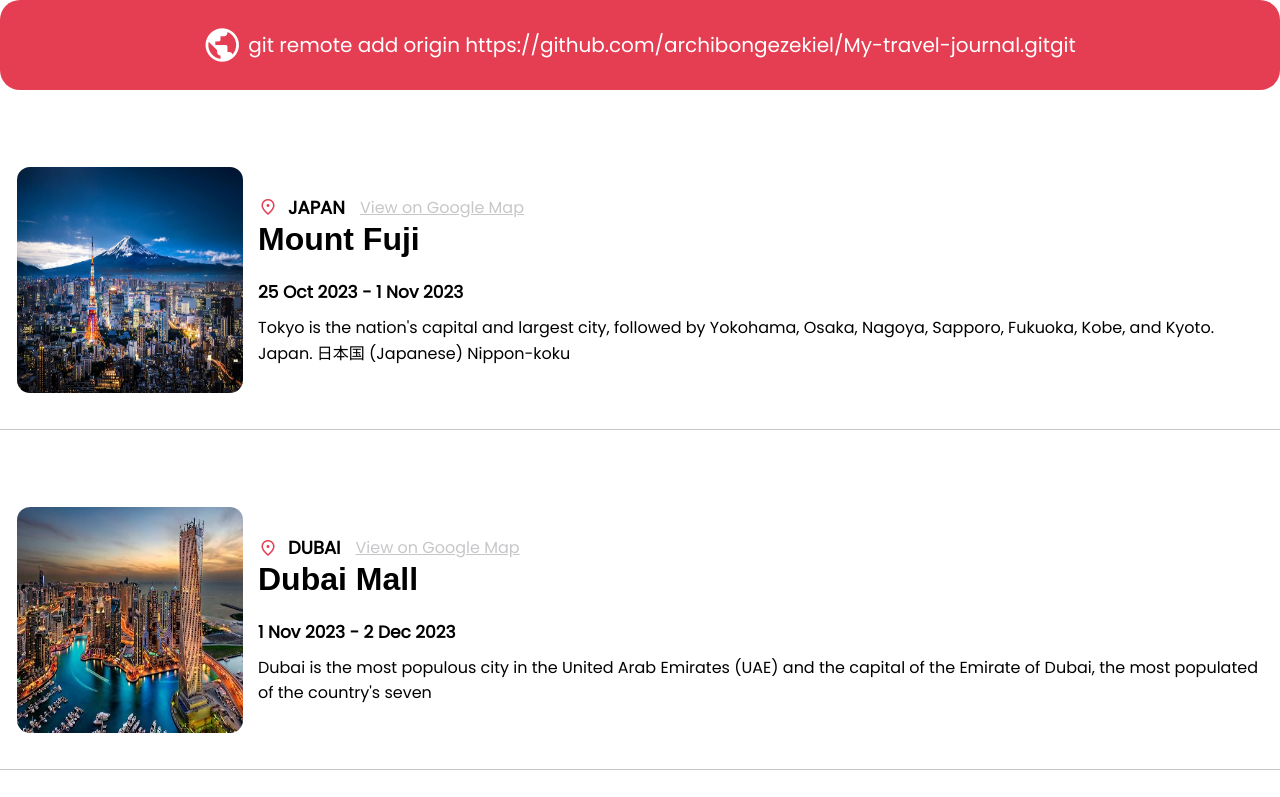
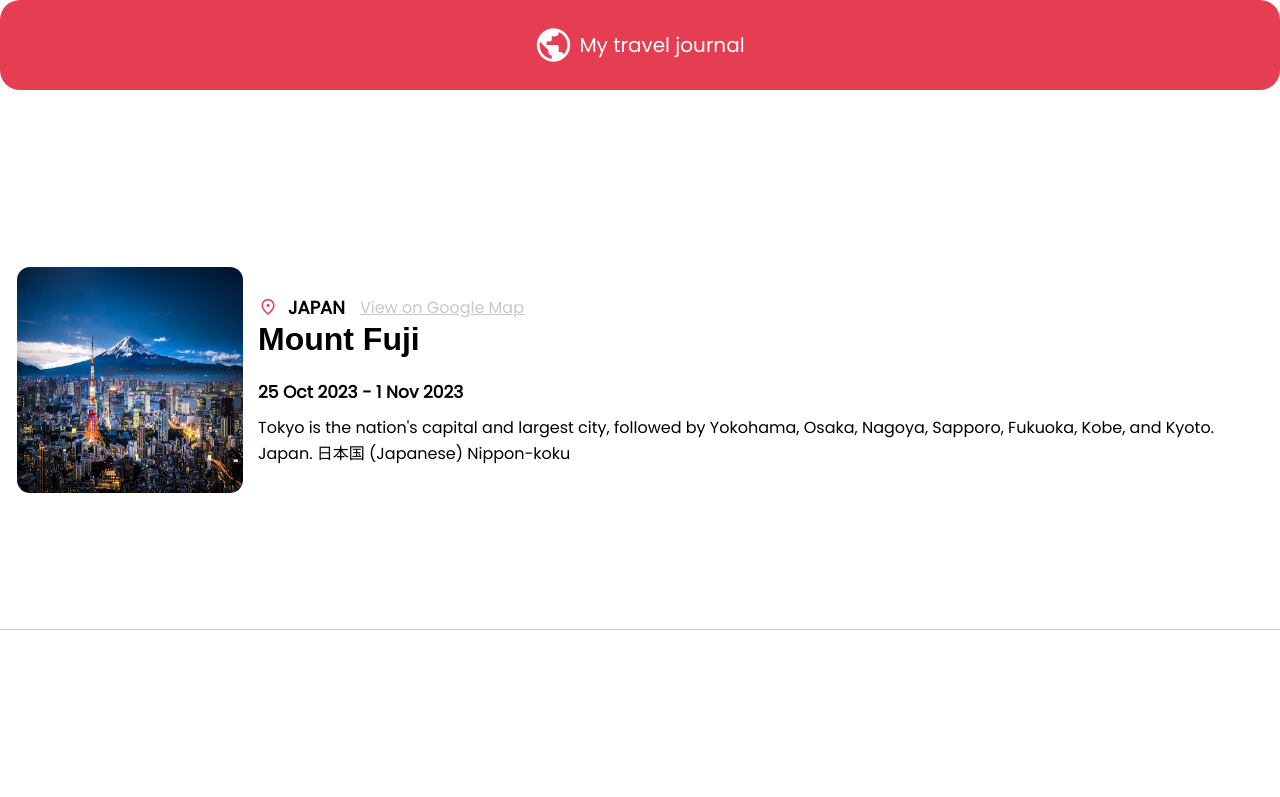
Before and after one commit to archibongezekiel/My-travel-journal, a React app: page / in a window 1280 px wide. Shown: the top 797 px of the page. Built offline with nearby package versions, Linux system fonts and the light colour scheme; a web font is replaced by a local one.

Commit message:
new commit

```diff
--- a/src/Navbar.js
+++ b/src/Navbar.js
@@ -7,10 +7,7 @@ function NavBar(params) {
         <span class="material-symbols-outlined" id="earth-icon">
           public
         </span>
-        <p className="nav-text">
-          git remote add origin
-          https://github.com/archibongezekiel/My-travel-journal.gitgit{" "}
-        </p>
+        <p className="nav-text">My travel journal</p>
       </nav>
     </div>
   );
--- a/src/style.css
+++ b/src/style.css
@@ -30,7 +30,7 @@
   display: flex;
   align-items: center;
   margin-top: 40px;
-  height: 300px;
+  height: 500px;
 }
 
 .photo-style {
```
